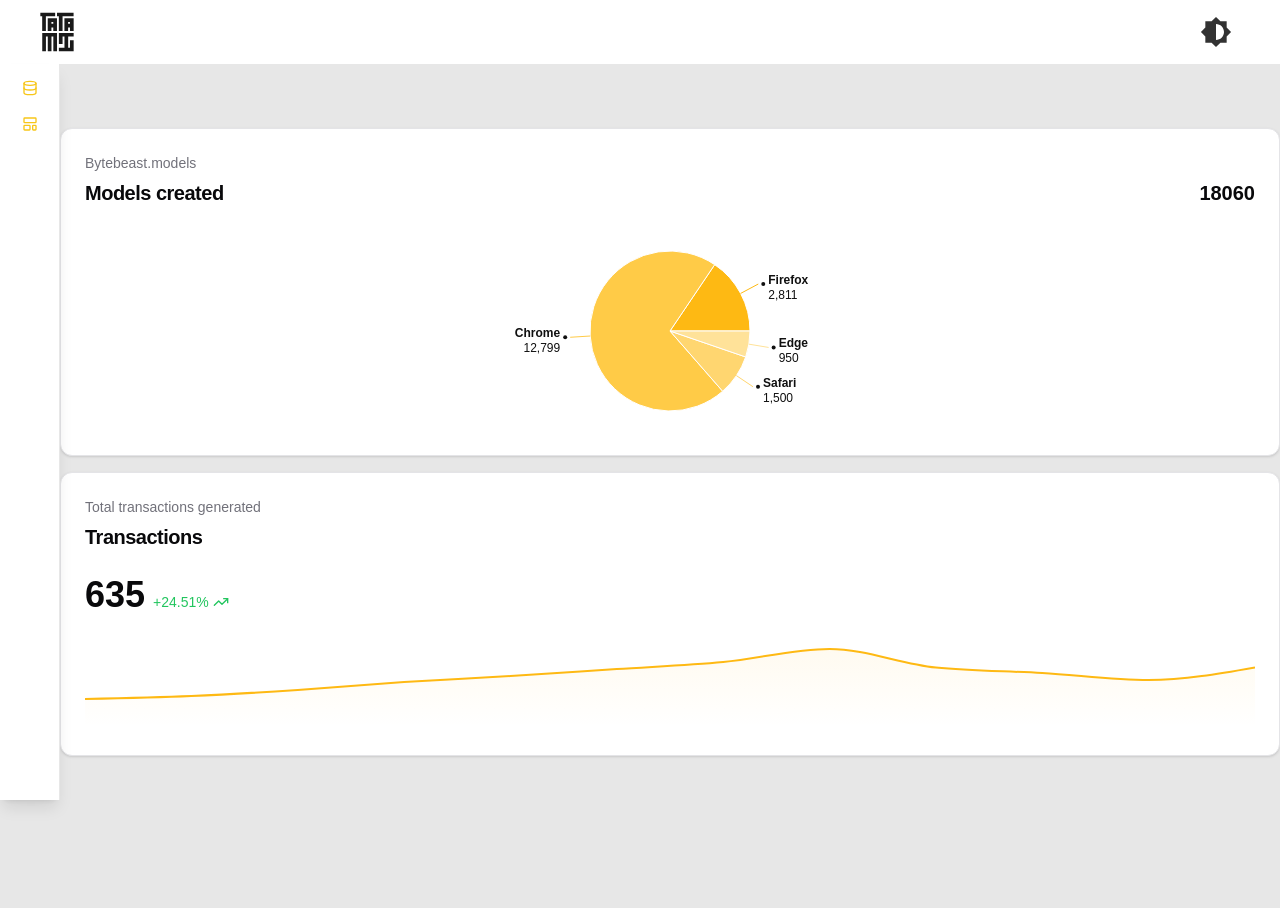
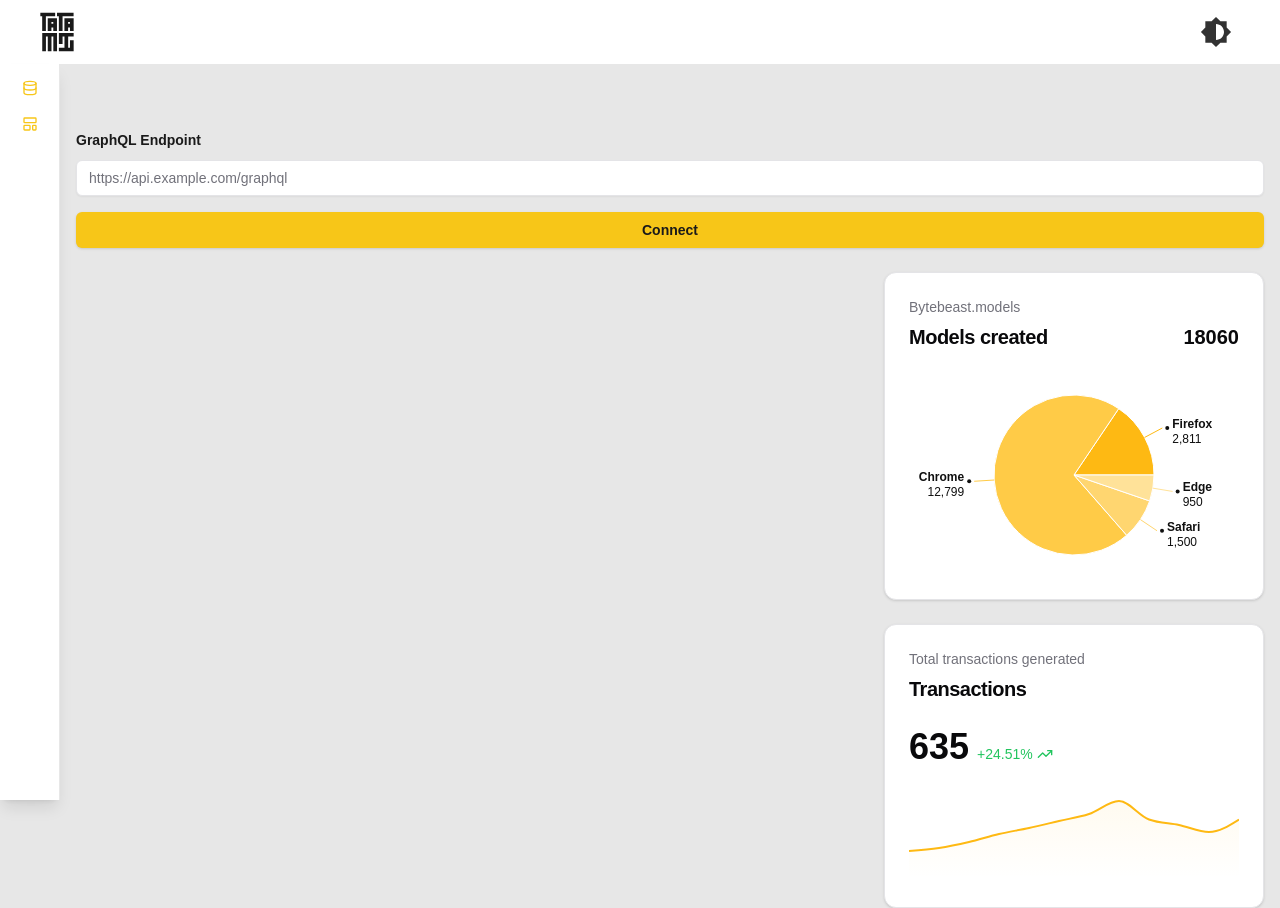
Before and after one commit to kabugatti/Tatami, a Next.js app in the folder apps/frontend/: page /app/metrics in a window 1280 px wide. Before the commit the page ends 864 px from the top, so only its background shows below. Built offline with nearby package versions, Linux system fonts and the light colour scheme.

Commit message:
feat: implement metrics page layout

```diff
--- a/apps/frontend/app/app/metrics/page.tsx
+++ b/apps/frontend/app/app/metrics/page.tsx
@@ -1,11 +1,35 @@
-import { ModelsChart } from "@/components/metrics/models-chart";
-import { TransactionsChart } from "@/components/metrics/transactions-chart";
+'use client'
+
+import { GraphQLEndpointForm } from "@/components/metrics/graphql-endpoint-form"
+import { GraphiQLInterface } from "@/components/metrics/graphiql-interface"
+import { ModelsChart } from "@/components/metrics/models-chart"
+import { TransactionsChart } from "@/components/metrics/transactions-chart"
+import { useGraphQLConnection } from "@/hooks/use-graphql-connection"
+import { useToast } from "@/hooks/use-toast"
 
 export default function MetricsPage() {
+  const { toast } = useToast()
+
+  const { connect, fetcher } = useGraphQLConnection((msg) => {
+    toast({
+      title: "Connection Error",
+      description: msg,
+      variant: "destructive",
+    })
+  })
+
   return (
-    <div className="flex flex-col gap-4">
-      <ModelsChart />
-      <TransactionsChart />
-    </div>
-  );
+    <main className="space-y-6 px-4">
+      <GraphQLEndpointForm connect={connect} />
+
+      <div className="grid grid-cols-1 xl:grid-cols-3 pb-4 xl:pb-0 gap-6">
+        <div className="col-span-1 xl:col-span-2 row-span-2">
+          <GraphiQLInterface fetcher={fetcher} />
+        </div>
+
+        <ModelsChart />
+        <TransactionsChart />
+      </div>
+    </main>
+  )
 }
```
